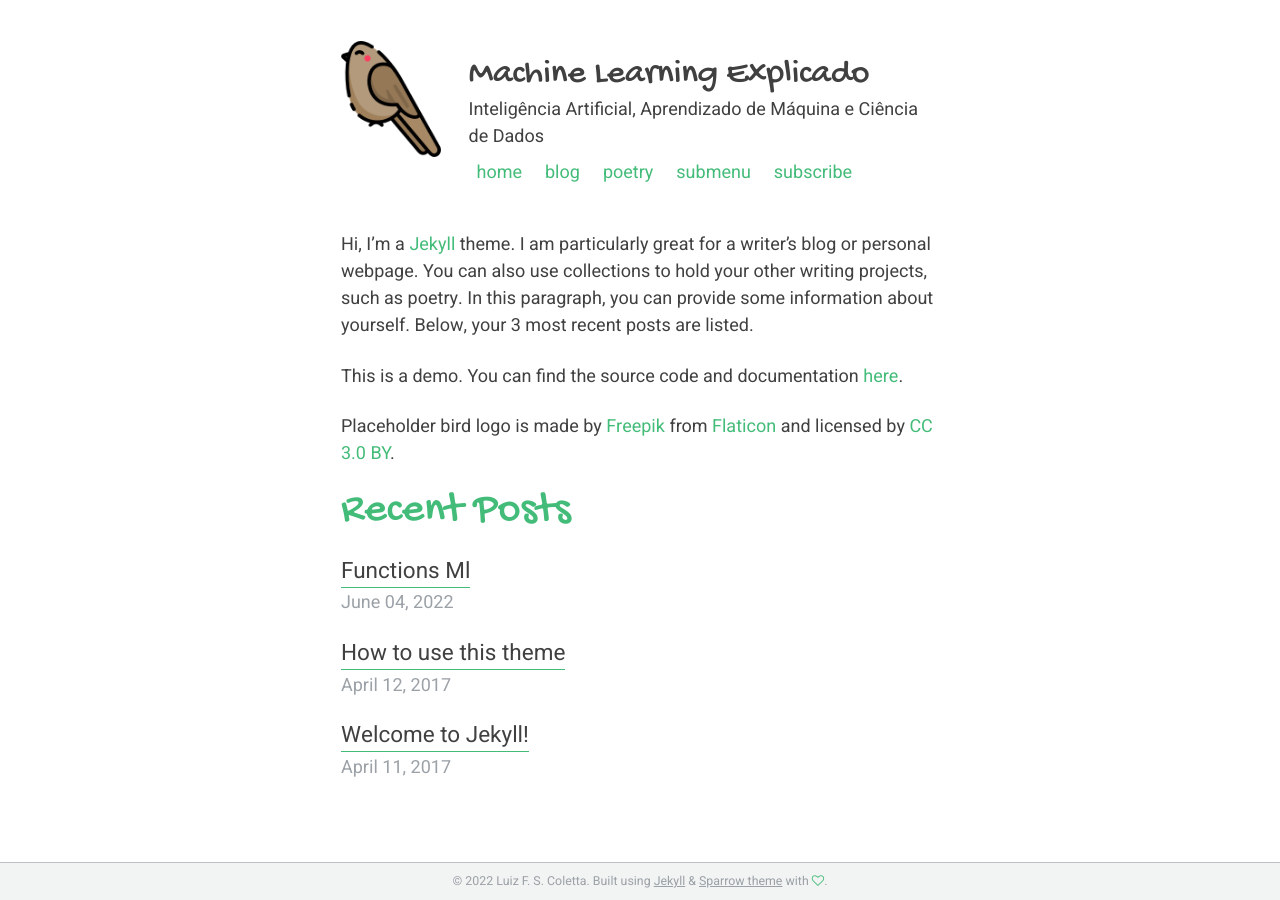
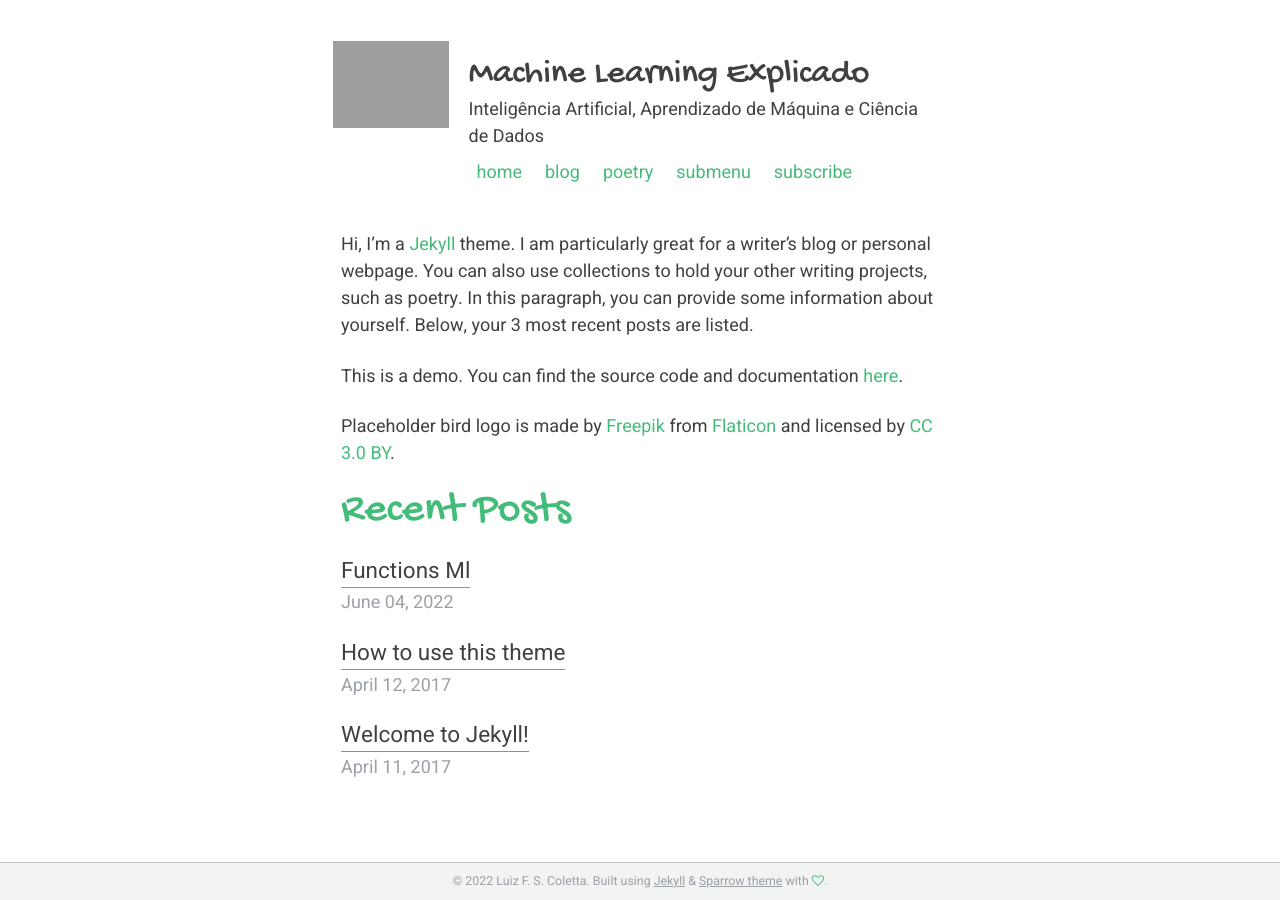
Before and after one commit to mlexplicado/mlexplicado.github.io, a Jekyll site: the page built from index.md, in a window 1280 px wide. Built offline with Jekyll 4.4.1, drawn with Linux system fonts in a browser that asks for light colours.

Commit message:
Add files via upload

```diff
--- a/_config.yml
+++ b/_config.yml
@@ -5,7 +5,7 @@ title                    : "Machine Learning Explicado"
 title_separator          : "-"
 description              : "Inteligência Artificial, Aprendizado de Máquina e Ciência de Dados"
 favicon                  : "/assets/images/bird.png"
-avatar                   : "/assets/images/bird.png"
+avatar                   : "/assets/images/MLExpMainLogo.png"
 url                      : "https://mlexplicado.github.io/" # the base hostname & protocol for your site e.g. "https://mmistakes.github.io"
 baseurl                  : "" #"/sparrow" # the subpath of your site, e.g. "/blog" leave blank if no subpath
 
```
